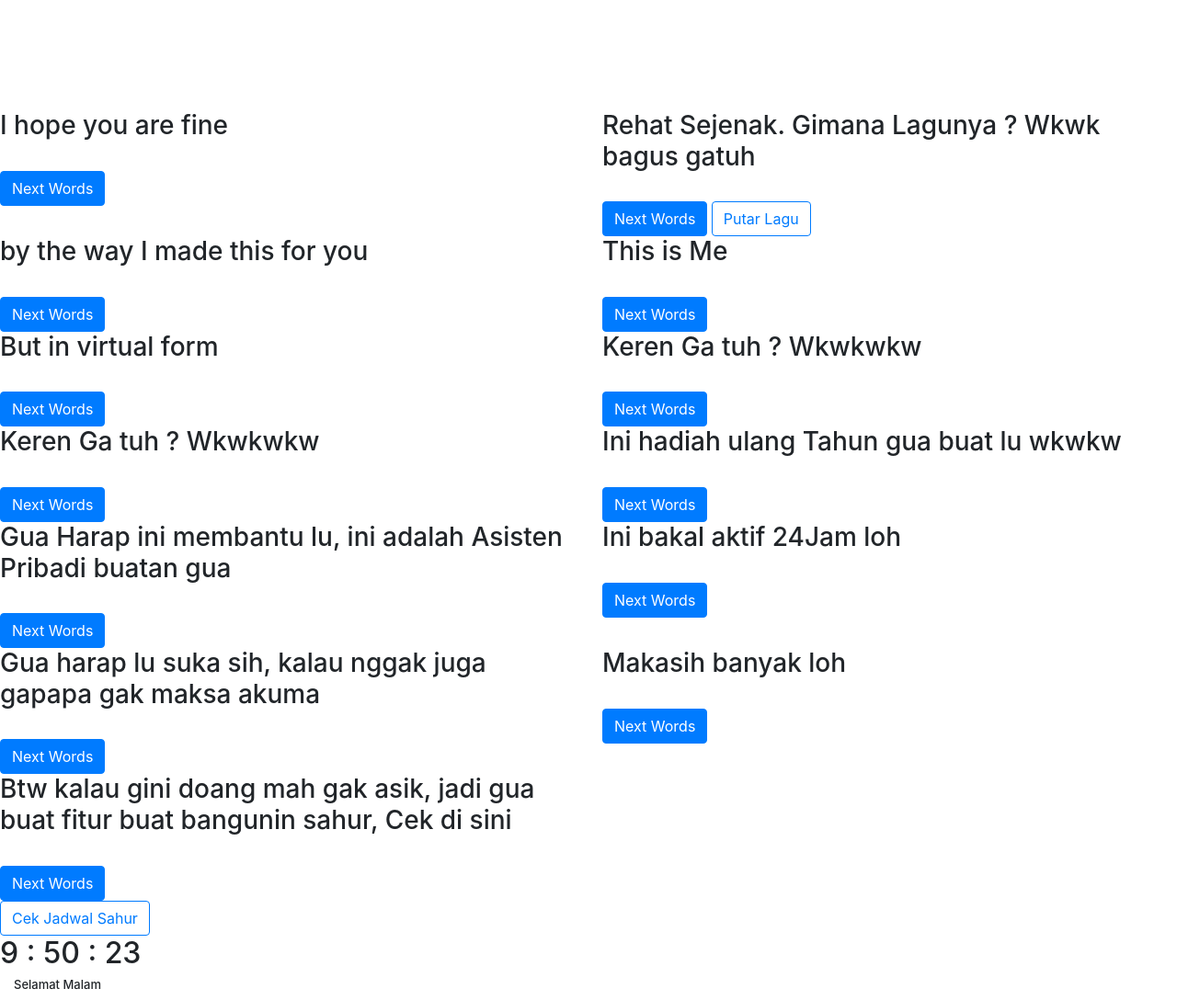
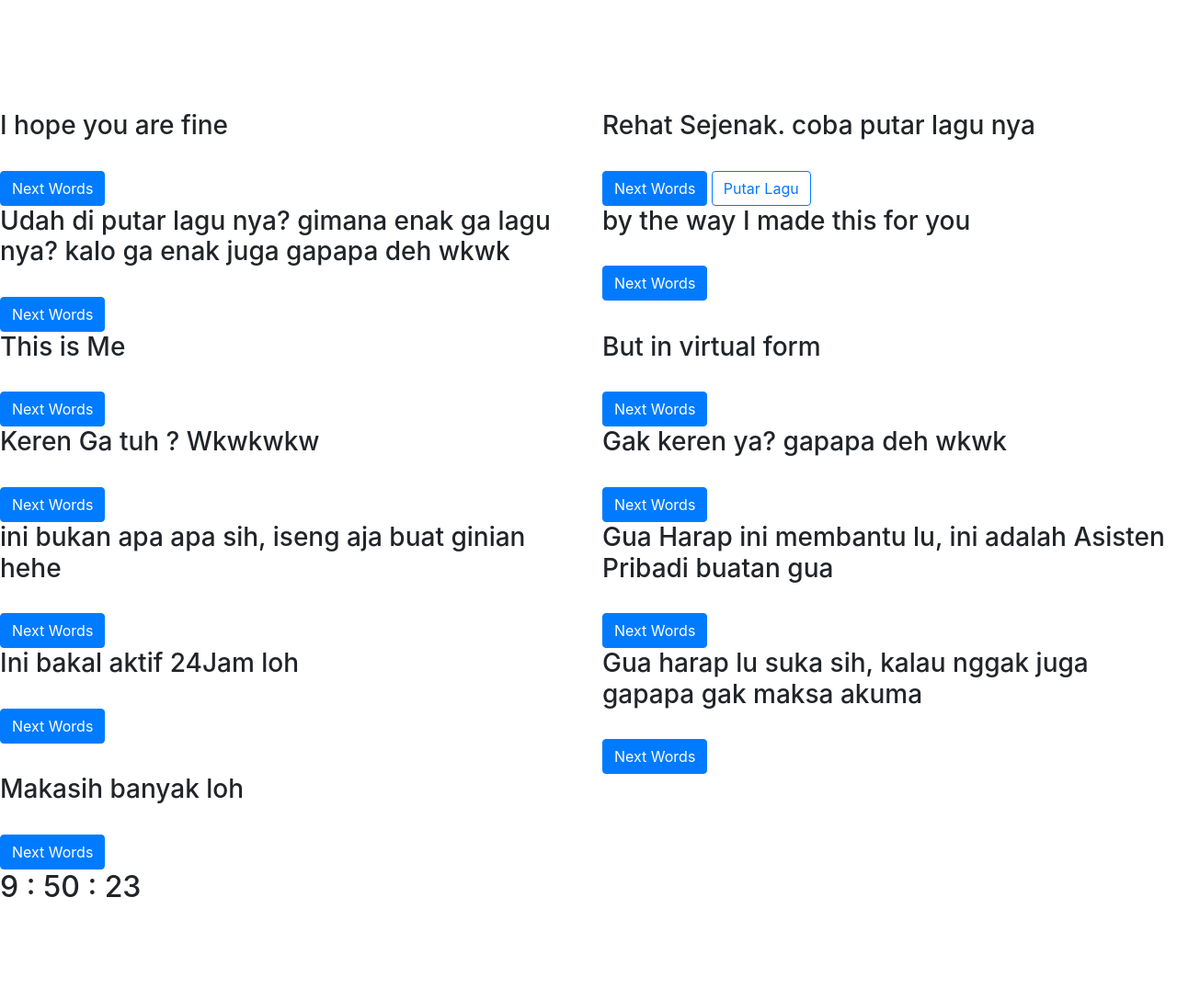
Before and after one commit to mzr-d3bz/mzr-d3bz.github.io, a plain HTML site: page you/index.html in a window 1280 px wide. Shown: the part 1880-2968 px from the top of the page at 92% size. After the commit the page ends 2872 px from the top, so only its background shows below. Drawn offline with nearby package versions, Linux system fonts and the light colour scheme; a script that the page names is missing.

Commit message:
Update index.html

```diff
--- a/you/index.html
+++ b/you/index.html
@@ -36,8 +36,8 @@ const run = setInterval(function() {
       document.getElementById("sahur").innerHTML = "Selamat Malam, Kamu";
   }
   //Jika Jam 3
-  else if (jam == 3) {
-     document.getElementById("sahur").innerHTML = "Sahur Woy";
+  else if (jam == 1) {
+     document.getElementById("sahur").innerHTML = "Mau tahajud?";
   }
   //Jika Lebih Dari Jam 1 && Kurang dari jam 18
   else if ( jam >= 1 && jam <= 18 ) {
@@ -77,11 +77,19 @@ const run = setInterval(function() {
 
     </div>
     <div class="col-6 nature">
-      <h3 class="font">Rehat Sejenak. Gimana Lagunya ? Wkwk bagus gatuh</h3>
+      <h3 class="font">Rehat Sejenak. coba putar lagu nya</h3>
       <br>
       <button type="button" class="btn btn-primary" onclick="myShow.next()">Next Words</button>
 
       <button type="button" class="btn btn-outline-primary putar1" onclick="putarlagu()">Putar Lagu</button>
+
+
+    </div>
+
+        <div class="col-6 nature">
+      <h3 class="font">Udah di putar lagu nya? gimana enak ga lagu nya? kalo ga enak juga gapapa deh wkwk</h3>
+      <br>
+      <button type="button" class="btn btn-primary" onclick="myShow.next()">Next Words</button>
 
 
     </div>
@@ -115,14 +123,14 @@ const run = setInterval(function() {
 
     </div>
 <div class="col-6 nature">
-      <h3 class="font">Keren Ga tuh ? Wkwkwkw </h3>
+      <h3 class="font">Gak keren ya? gapapa deh wkwk </h3>
       <br>
       <button type="button" class="btn btn-primary" onclick="myShow.next()">Next Words</button>
 
 
     </div>
 <div class="col-6 nature">
-      <h3 class="font">Ini hadiah ulang Tahun gua buat lu wkwkw </h3>
+      <h3 class="font">ini bukan apa apa sih, iseng aja buat ginian hehe </h3>
       <br>
       <button type="button" class="btn btn-primary" onclick="myShow.next()">Next Words</button>
 
@@ -156,14 +164,7 @@ const run = setInterval(function() {
 
 
     </div>
-   <div class="col-6 nature">
-      <h3 class="font">Btw kalau gini doang mah gak asik, jadi gua buat fitur buat bangunin sahur, Cek di sini</h3>
-      <br>
-      <button type="button" class="btn btn-primary" onclick="myShow.next()">Next Words</button>
-      <br>
-      <a href="darwanvn.github.io/sahur.io" class="btn btn-outline-primary putar1">Cek Jadwal Sahur</a>
 
-    </div>
   </div>
 
   <div class="row">
@@ -171,7 +172,6 @@ const run = setInterval(function() {
         <div id="jam">
           <div id="hour">
             <h2 id="jjam" class="font-jam"></h2>
-            <h2 id="sahur" class="font-jam1" style="font-size: 13px; margin-left: 15px;"></h2>
           </div>
         </div>
       </div>
@@ -179,7 +179,7 @@ const run = setInterval(function() {
   <!-- Akhir Dari Percakapan -->
 
     <!-- Lagunya bebas Kalian Ganti, gantinya di sini ya -->
-      <audio src="Menepi - Ngatmombilung Cover by Woro Widowati (lyric).mp3" id="rex"></audio>
+      <audio src="/lagu/Gustixa - lemon tree.mp3" id="rex"></audio>
 
     <!-- Optional JavaScript -->
     <!-- jQuery first, then Popper.js, then Bootstrap JS -->
```
